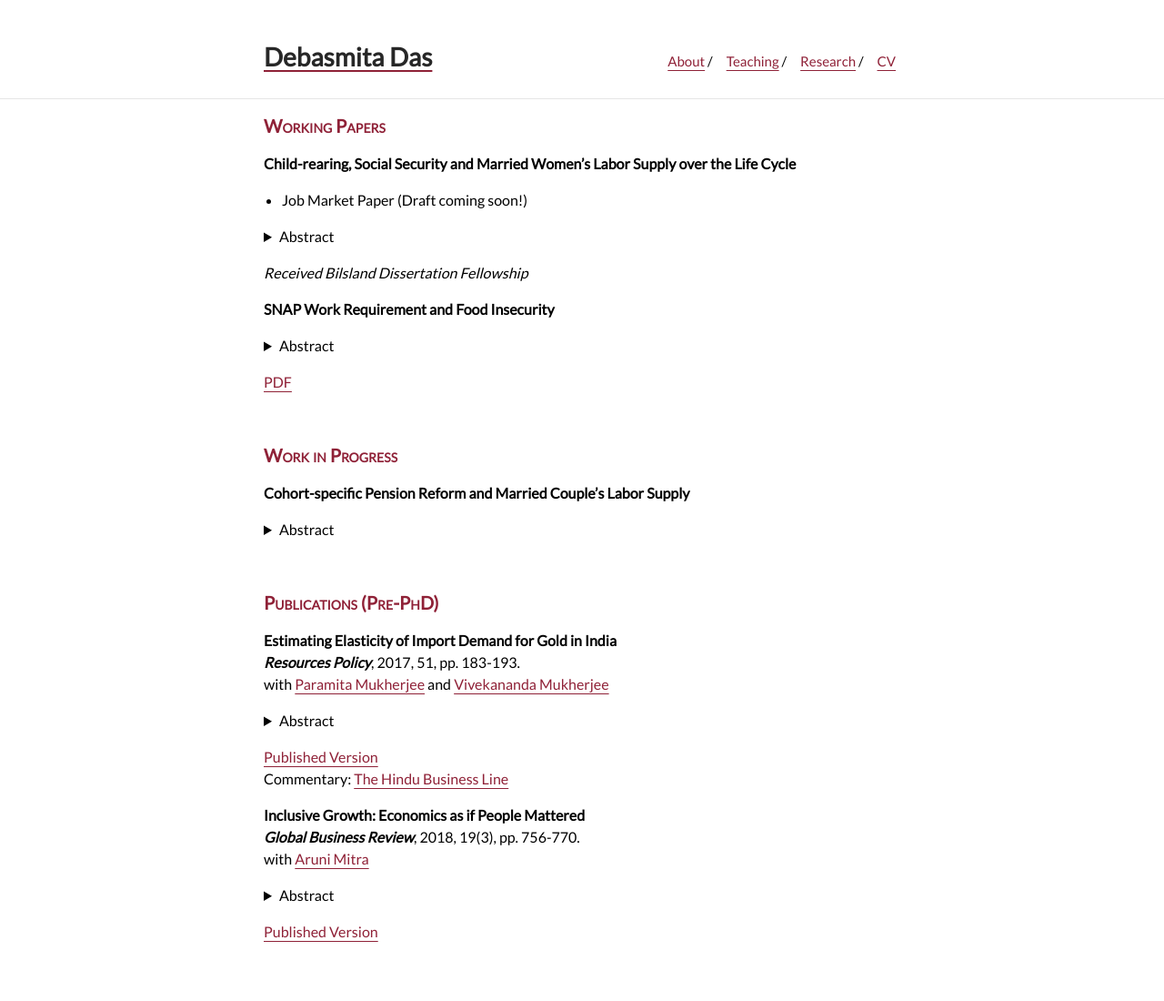
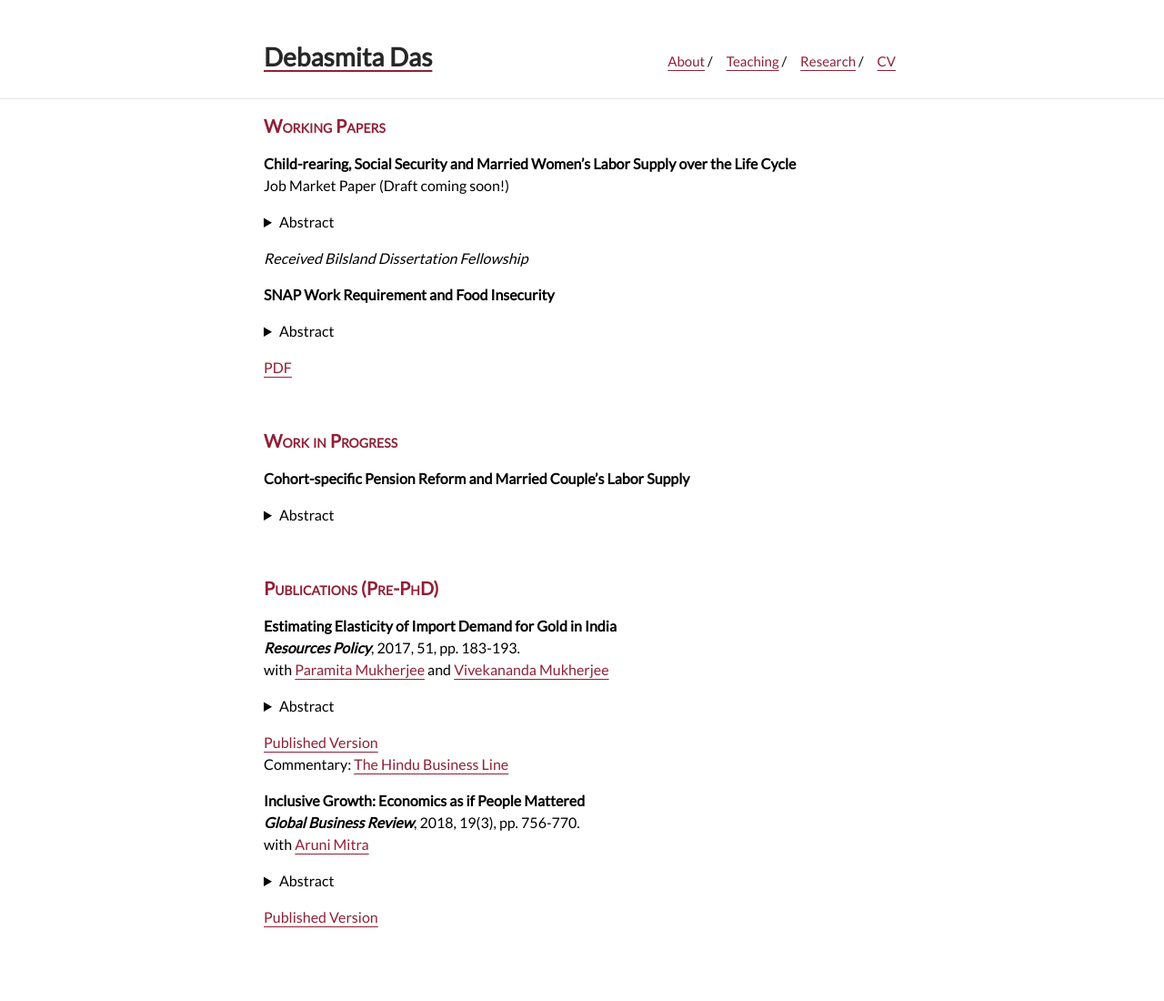
Before and after one commit to debasmita-das-econ/debasmita-das-econ.github.io, a Jekyll site: the page built from research.md, in a window 1280 px wide. Shown: the whole page at 91% size. Built offline with Jekyll 4.4.1, drawn with Linux system fonts in a browser that asks for light colours; a style sheet for code colours, icons or effects is not loaded.

```diff
--- a/research.md
+++ b/research.md
@@ -10,7 +10,7 @@ You can also find my articles on my Google Scholar profile.
 <span style="color: #8F2137; font-size:20px; font-variant: small-caps;">**Working Papers**</span>
 
 **Child-rearing, Social Security and Married Women's Labor Supply over the Life Cycle** <br>
-- Job Market Paper (Draft coming soon!)
+Job Market Paper (Draft coming soon!)
 <details>
   <summary>Abstract</summary>
   <p style="color:rgb(44, 62, 80)" align="justify">
```
